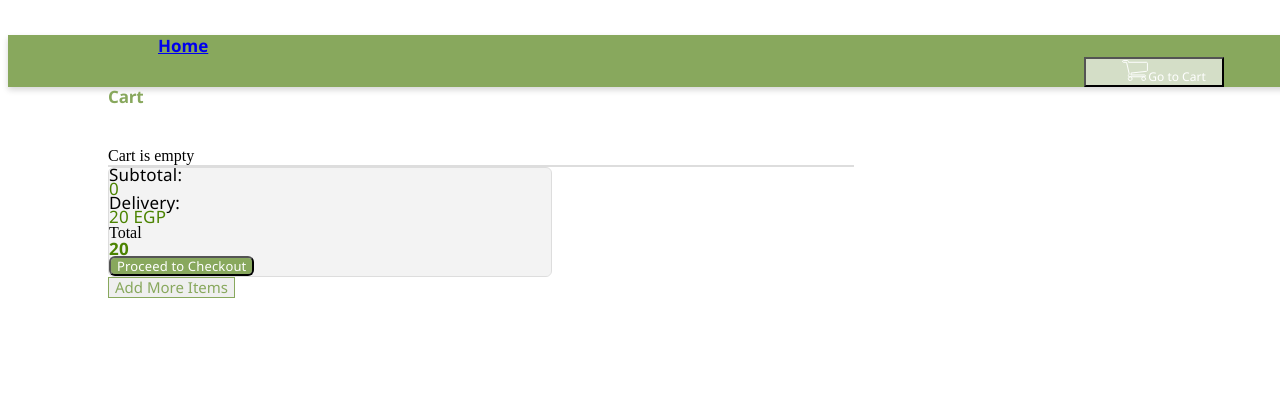
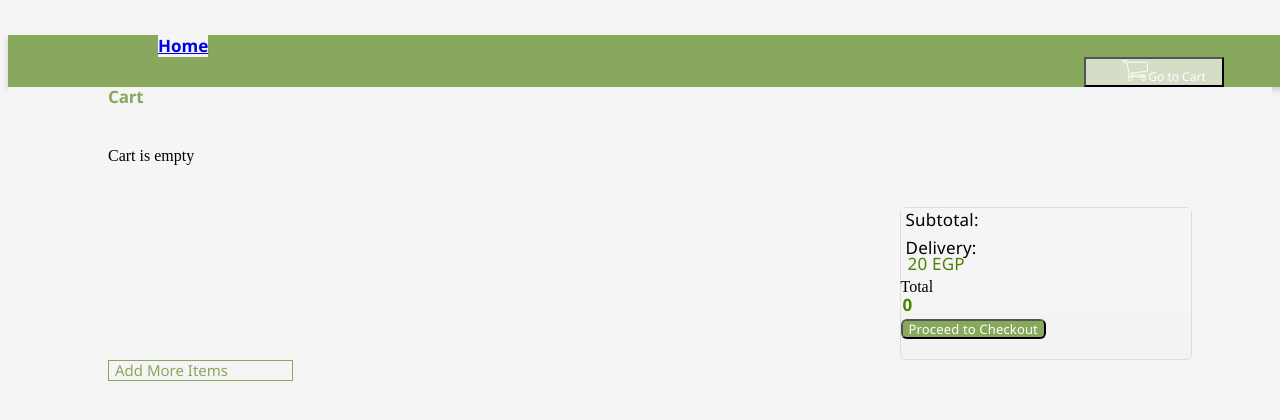
Before and after one commit to AmrSallam10/E-Book-Store----front-end, a React (Create React App) app in the folder project/: page /cart in a window 1280 px wide. Shown: the top 420 px of the page. Built offline with nearby package versions, Linux system fonts and the light colour scheme.

Commit message:
fixed subtotal / imporves CSS

```diff
--- a/project/src/components/Books.js
+++ b/project/src/components/Books.js
@@ -1,4 +1,4 @@
-import BookItem from './BookItem';
+import BookItem from './bookItem';
 
 function Books(props) {
   return (
--- a/project/src/components/bookItem.js
+++ b/project/src/components/bookItem.js
@@ -39,7 +39,7 @@ function BookItem(props) {
             <div className="quantity">Quantity</div>
             <input type="number" value={quantity} onChange={handleQuantityChange}/>
             <br/>
-            <button className="addToCartButton" /*onClick={props.addtoTotal(quantity)}*/ onClick={toggleCartStatusHandler}>Add to Cart</button>
+            <button className="addToCartButton" onClick={toggleCartStatusHandler}>Add to Cart</button>
             </div>
 
         </div>
--- a/project/src/components/ui/Cart.css
+++ b/project/src/components/ui/Cart.css
@@ -1,9 +1,16 @@
+* {
+    background-color: #F5F5F5;
+}
+
+
 .cartPage{
-    background-color: #F5F5F5 0% 0% no-repeat padding-box;
     opacity: 1;
-    display: flex;
-    flex-direction: column;
+    /* display: flex;
+    flex-direction: column; */
     margin-left:100px;
+
+    display: grid;
+    grid-template-columns: 68% 32%;
 }
 
 .cartTitle{
@@ -17,8 +24,8 @@
 }
 
 .cartBox{
-    width: 444px;
-    height: 113px;
+    width: 300px;
+    /* height: 113px; */
     background: #FFFFFF 0% 0% no-repeat padding-box;
     opacity: 1;
     margin-bottom: 100px;
@@ -76,10 +83,12 @@
     height: 2px;
 }
 .leftLine{
-    background: #88A85D 0% 0% no-repeat padding-box;
+    /* background: #88A85D 0% 0% no-repeat padding-box; */
+    background-color: #88A85D;
     opacity: 1;
     width: 15px;
     height: 113px;
+    margin-left: 130px;
 }
 .deleteButton{
     font: var(--unnamed-font-style-normal) normal var(--unnamed-font-weight-normal) 13px/23px Myriad Pro;
@@ -96,6 +105,10 @@
     border: 1px solid #DDDDDD;
     border-radius: 6px;
     opacity: 1;
+    width: 290px;
+    height: 151px;
+    margin-top: 120px;
+
 }
 
 .proceedChck{
@@ -103,11 +116,12 @@
     border-radius: 6px;
     opacity: 1;
     font: var(--unnamed-font-style-normal) normal var(--unnamed-font-weight-normal) 13px/14px var(--unnamed-font-family-segoe-ui);
-    text-align: left;
+    text-align: center;
     font: normal normal normal 13px/14px Segoe UI;
     letter-spacing: 0.16px;
     color: #FFFFFF;
     opacity: 1;
+    margin-top: 5px;
 }
 
 .addMoreBox{
@@ -120,15 +134,17 @@
     letter-spacing: 0px;
     color: #88A85D;
     opacity: 1;
+    width: 185px;
 }
 
 .subtotal{
     font: var(--unnamed-font-style-normal) normal var(--unnamed-font-weight-normal) 17px/14px var(--unnamed-font-family-segoe-ui);
-text-align: left;
-font: normal normal normal 17px/14px Segoe UI;
-letter-spacing: 0.2px;
-color: #000000;
-opacity: 1;
+    text-align: left;
+    font: normal normal normal 17px/14px Segoe UI;
+    letter-spacing: 0.2px;
+    color: #000000;
+    opacity: 1;
+    padding: 5px;
 }
 .subtotalValue{
     font: var(--unnamed-font-style-normal) normal var(--unnamed-font-weight-normal) 17px/14px var(--unnamed-font-family-segoe-ui);
@@ -137,6 +153,8 @@ opacity: 1;
     letter-spacing: 0.2px;
     color: #4B8300;
     opacity: 1;
+    padding: 2px;
+
 }
 
 .total{
@@ -146,6 +164,8 @@ opacity: 1;
     letter-spacing: 0.2px;
     color: #000000;
     opacity: 1;
+    padding: 5px;
+
 }
 .totalValue{
     font: var(--unnamed-font-style-normal) normal bold 17px/14px var(--unnamed-font-family-segoe-ui);
@@ -154,4 +174,20 @@ opacity: 1;
     letter-spacing: 0.2px;
     color: #4B8300;
     opacity: 1;
+    padding: 2px;
+
 }
+.cartItem{
+    /* display: flex; */
+    display: flex;
+    flex-direction: row;}
+
+.parent{
+    /* display: grid;
+    grid-template-columns: 400 200px;
+    grid-template-rows: 80px; */
+
+    display: flex;
+    flex-direction: row;
+
+}
--- a/project/src/pages/Cart.js
+++ b/project/src/pages/Cart.js
@@ -7,6 +7,30 @@ import { useState, useEffect, useContext } from "react";
 import axios from "axios";
 import "../components/ui/Cart.css";
 import CartContext from '../store/cart-context';
+
+function calculateSubtotal (buying)
+{
+
+    /*const sum = userBuys.reduce(add, 0);
+
+    function add(accumulator, a) {
+    return (accumulator.price*accumulator.quantity) + a;
+    }*/
+
+    // var totalSum = buying.reduce((accumulator, a) => {
+    //   return (parseInt(accumulator.bookPrice)*parseInt(accumulator.bookQuantity)) + parseInt(a);
+    //   }, 0)
+var SUM =0;
+  var totalSum = buying.map(product => SUM+= (parseInt(product.bookPrice) * parseInt(product.bookQuantity)));
+
+  console.log("TOTAL SUM: ", totalSum);
+  return totalSum;
+  // sum = product.price * product.quantity
+
+  // sum = buying.book.price * buying.book.quantity
+  // totalSum += sum
+}
+
 
 function Carts(props)
 {
@@ -33,6 +57,11 @@ function Carts(props)
 
 function CartPage() {
     const cartCtx= useContext(CartContext);
+    const [cartSum, setCartSum] = useState(0);
+    useEffect(() => {
+      const sum = calculateSubtotal(cartCtx.buying);
+      setCartSum(sum);
+    },[cartCtx.buying, cartCtx.removeFromCart])
     console.log(cartCtx.buying);
     let content;
     if (cartCtx.totalBuying===0)
@@ -55,32 +84,26 @@ function CartPage() {
     };
 
     return(
-
           <div className='cartPage'>
 
+          <div>
+             <div className="cartTitle"> Cart </div>
+             <div className='cartBox'>{content}</div>
 
-             <div className="cartTitle"> Cart </div>
-             <div className='cartBox'>
-              {content}
-              <div>
-
-
+              <br/>
               </div>
-              <div className='line'><div/>
-              <br/>
-              <br/>
-              <br/>
-          </div>
           <div className='cartFinalBox'>
-              <div className='subtotal'>Subtotal: <div className='subtotalValue'>{cartCtx.totalPrice}</div></div>
+              <div className='subtotal'>Subtotal: <div className='subtotalValue'>{cartSum[cartSum.length-1]}</div></div>
               <div className='subtotal'>Delivery: <div className='subtotalValue'>20 EGP</div></div>
-              <div>Total <div className='totalValue'>{cartCtx.totalPrice+20}</div></div>
+              {/* <div>Total <div className='totalValue'>{cartCtx.totalBuying===0? 0:cartCtx.totalPrice+20}</div></div> */}
+              <div>Total <div className='totalValue'>{cartCtx.totalBuying===0? 0: parseInt(cartSum[cartSum.length-1])+parseInt(20)}</div></div>
               <button className= 'proceedChck' onClick={redirectToCheckout}>Proceed to Checkout</button>
           </div>
           <button className= 'addMoreBox' onClick={redirectToHome}>Add More Items</button>
 
+
           </div>
-          </div>);
+         );
   }
 
 export default CartPage;
--- a/project/src/pages/Checkout.js
+++ b/project/src/pages/Checkout.js
@@ -73,9 +73,9 @@ export class Checkout extends React.Component
             date:event.target.value
         })
     }
-    submitHandler(event){
+    /*submitHandler(event){
         event.preventDefault
-    }
+    }*/
 
 
     /*phoneInput= useRef();
@@ -116,7 +116,7 @@ export class Checkout extends React.Component
     <img src={product} className="checkoutIcon" alt="Product" />
     <div className="checkoutTitle">Order Items</div>
     <div className="checkoutText">Subtotal </div>
-    <div className="checkoutText">Delivery </div>
+    <div className="checkoutText">Delivery 20 EGP</div>
     </div>
 
     <div className="orderBox">
@@ -128,7 +128,7 @@ export class Checkout extends React.Component
 <br />
 
 <div className='inL'>
-    <form onSubmit={this.submitHandler.bind(this)}>
+    <form /*onSubmit={this.submitHandler.bind(this)}*/>
     <div className="orderBox">
     <img src={phone} className="checkoutIcon" alt="Phone" />
     <div className="checkoutTitle">
--- a/project/src/store/cart-context.js
+++ b/project/src/store/cart-context.js
@@ -18,9 +18,9 @@ export function CartContextProvider(props){
         setUserBuys((prevBuying) => {
             return prevBuying.concat(addBook);
         });
-        setSum((prevSum) => {
-            return prevSum+(addBook.price*addBook.quantity);
-        })
+        // setSum((prevSum) => {
+        //     return prevSum+(addBook.price*addBook.quantity);
+        // })
     }
     function removeFromCartHandler(bookID){
         setUserBuys((prevBuying) => {
```
Also changed, not shown: project/src/components/CartItem.js (+12 -7 lines).
